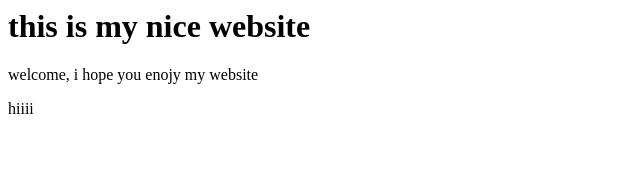
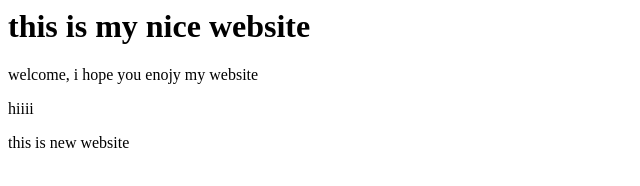
Before and after one commit to chait246/something2.com, a plain HTML site: page index.html in a window 1280 px wide. Shown: the whole page, without its empty margins (0-640 px from the left). Drawn offline with Linux system fonts and the light colour scheme.

Commit message:
added new

```diff
--- a/index.html
+++ b/index.html
@@ -3,4 +3,5 @@
 	<h1>this is my nice website</h1>
 	<p>welcome, i hope you enojy my website</p>
 	<p>hiiii</p>
+	<p>this is new website</p>
 </html>
```
